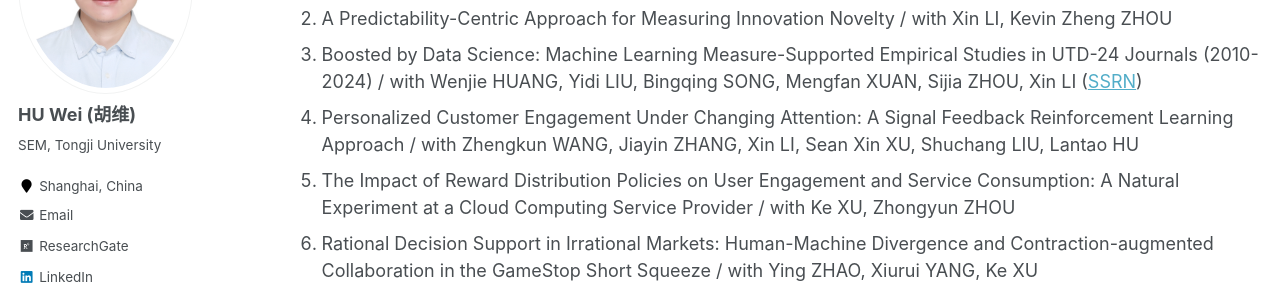
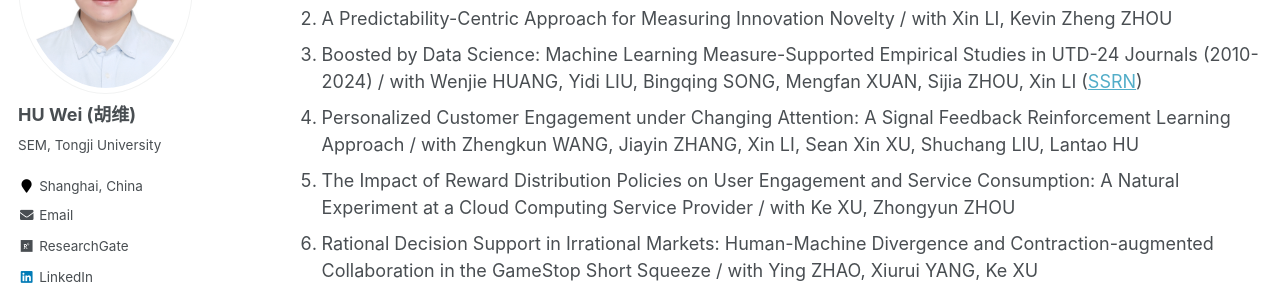
Before and after one commit to huwei-vincent/huwei-vincent.github.io, a Jekyll site: the page built from _pages/my-publication.md, in a window 1280 px wide and 900 px high. Shown: the part 242-539 px from the top of the window. Built offline with Jekyll 4.4.1, drawn with Linux system fonts in a browser that asks for light colours; some web fonts are replaced; formulas are drawn with MathJax 3.

```diff
--- a/_pages/my-publication.md
+++ b/_pages/my-publication.md
@@ -10,7 +10,7 @@ author_profile: true
 1. The Progressive Effect of Text Complexity in Crowdfunding Project Updates / with Xin LI, J. Leon ZHAO, Kevin Zheng ZHOU ([SSRN](https://papers.ssrn.com/sol3/papers.cfm?abstract_id=3925150))
 2. A Predictability-Centric Approach for Measuring Innovation Novelty / with Xin LI, Kevin Zheng ZHOU
 3. Boosted by Data Science: Machine Learning Measure-Supported Empirical Studies in UTD-24 Journals (2010-2024) / with Wenjie HUANG, Yidi LIU, Bingqing SONG, Mengfan XUAN, Sijia ZHOU, Xin LI ([SSRN](https://papers.ssrn.com/sol3/papers.cfm?abstract_id=5233143))
-3. Personalized Customer Engagement Under Changing Attention: A Signal Feedback Reinforcement Learning Approach / with Zhengkun WANG, Jiayin ZHANG, Xin LI, Sean Xin XU, Shuchang LIU, Lantao HU
+3. Personalized Customer Engagement under Changing Attention: A Signal Feedback Reinforcement Learning Approach / with Zhengkun WANG, Jiayin ZHANG, Xin LI, Sean Xin XU, Shuchang LIU, Lantao HU
 6. The Impact of Reward Distribution Policies on User Engagement and Service Consumption: A Natural Experiment at a Cloud Computing Service Provider / with Ke XU, Zhongyun ZHOU
 6. Rational Decision Support in Irrational Markets: Human-Machine Divergence and Contraction-augmented Collaboration in the GameStop Short Squeeze / with Ying ZHAO, Xiurui YANG, Ke XU
 5. More Irrational, More Inefficient: Evidence from the Gamestop Event / with Ying ZHAO, Xiurui YANG, Angela LU
```
